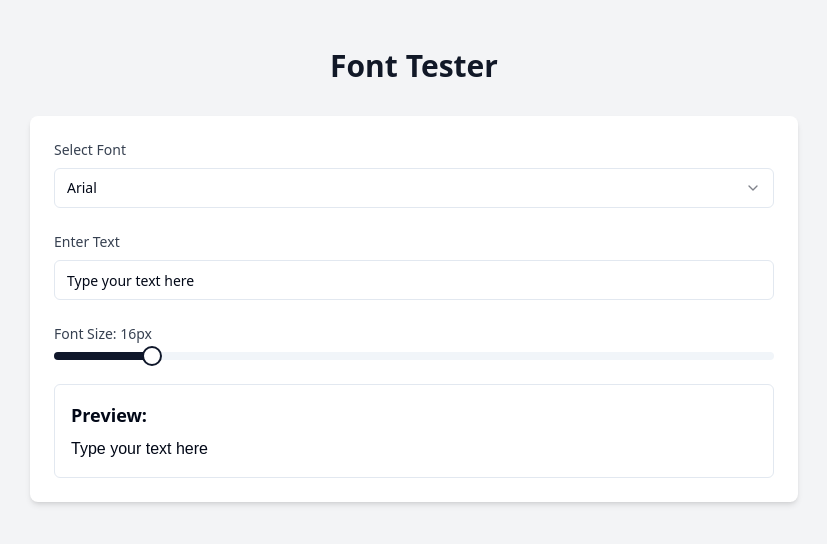
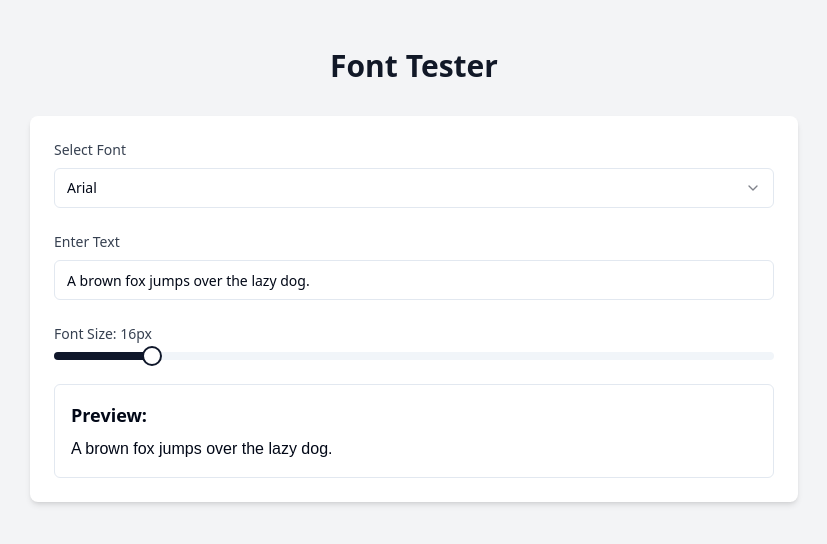
Before and after one commit to GPT-Engineer-App/fontastic-playground, a React (Vite) app: page / in a window 1280 px wide. Shown: the top 544 px of the page, without its empty margins (226-1053 px from the left). Built offline with nearby package versions, Linux system fonts and the light colour scheme.

Commit message:
Update preview text in FontTester
Changed the preview text in the FontTester component to "A brown fox jumps over the lazy dog." for demonstration purposes.
[skip gpt_engineer]

```diff
--- a/src/components/FontTester.jsx
+++ b/src/components/FontTester.jsx
@@ -21,7 +21,7 @@ const fonts = [
 
 const FontTester = () => {
   const [selectedFont, setSelectedFont] = useState(fonts[0]);
-  const [text, setText] = useState("Type your text here");
+  const [text, setText] = useState("A brown fox jumps over the lazy dog.");
   const [fontSize, setFontSize] = useState(16);
 
   return (
```
